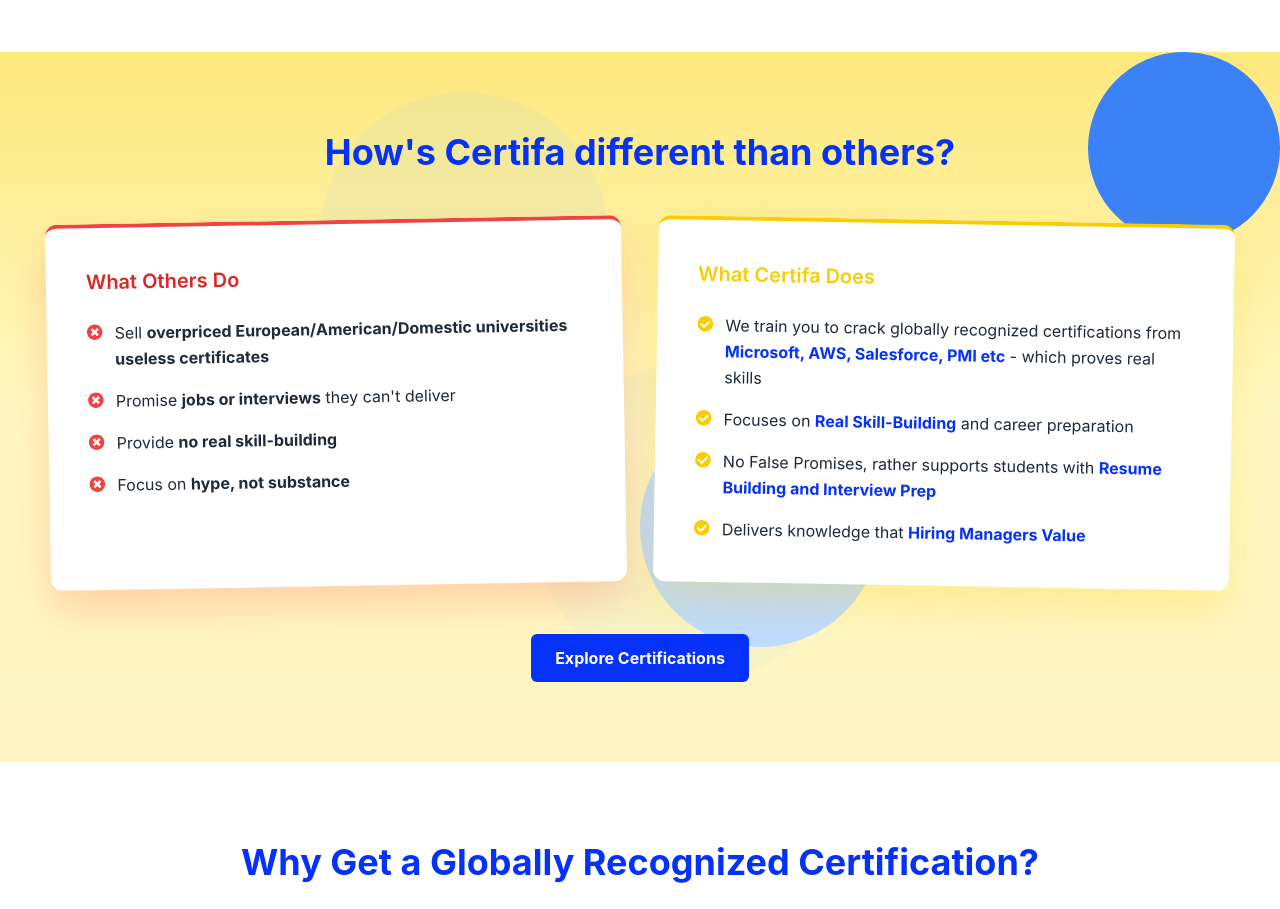
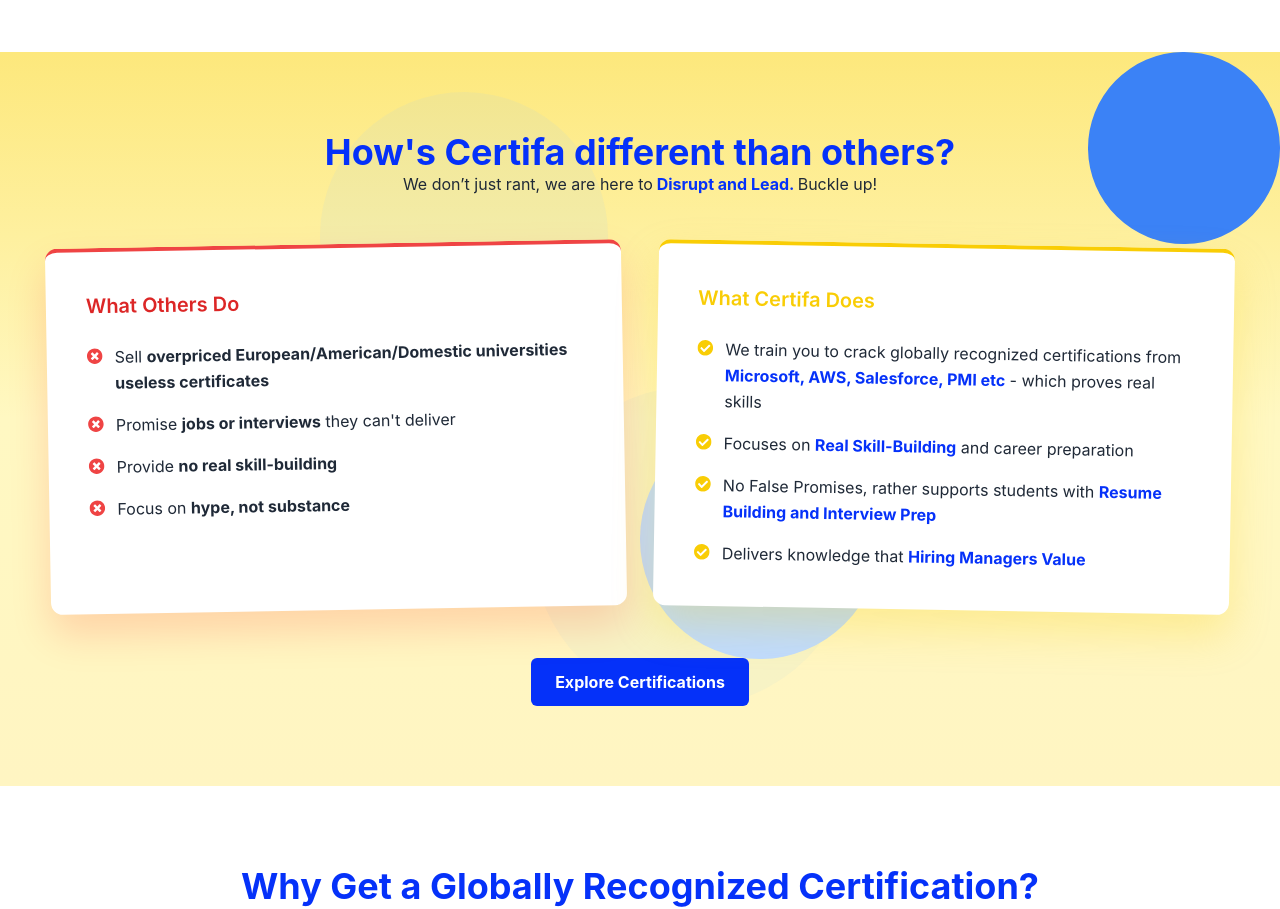
Before and after one commit to sanjeev699/certifa_rebel, a React (Create React App) app: page / in a window 1280 px wide. Shown: the part 1540-2449 px from the top of the page. Built offline with nearby package versions, Linux system fonts and the light colour scheme.

Commit message:
Update ComparisonSection.jsx

```diff
--- a/src/components/ComparisonSection.jsx
+++ b/src/components/ComparisonSection.jsx
@@ -17,10 +17,14 @@ const ComparisonSection = () => {
       <div className="relative z-10 max-w-7xl mx-auto px-6 md:px-12">
 
         {/* Heading */}
-        <div className="text-center mb-12">
+        <div className="text-center mb-6">
           <h2 className="text-3xl md:text-4xl font-bold text-brandBlue">
             How's Certifa different than others?
           </h2>
+          <p className="text-gray-800 text-center mb-12 max-w-2xl mx-auto">
+          We don’t just rant, we are here to
+          <span className="font-bold text-brandBlue"> Disrupt and Lead. </span> Buckle up!
+        </p>
         </div>
 
         {/* Cards */}
```
